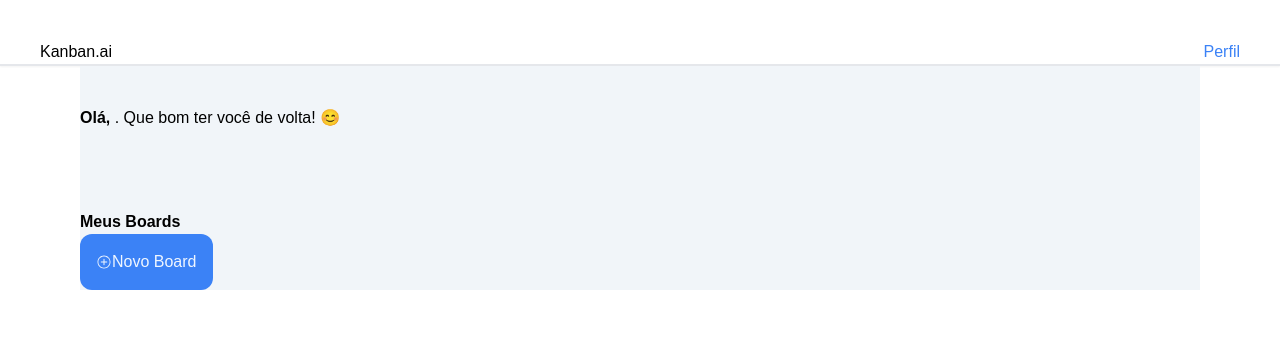
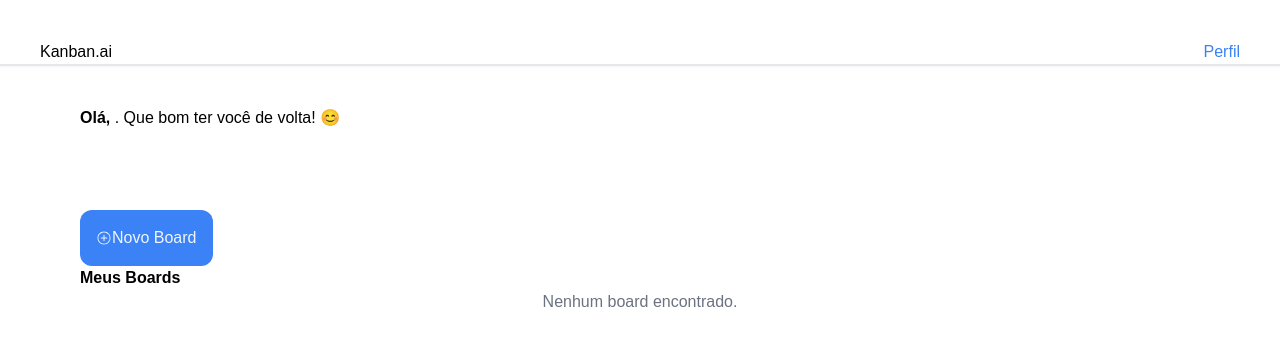
Before and after one commit to davichiqueti/kanban-ai, a Next.js app in the folder frontend/: page / in a window 1280 px wide. Shown: the top 346 px of the page. Built offline with nearby package versions, Linux system fonts and the light colour scheme.

Commit message:
my boards grid

```diff
--- a/frontend/app/page.tsx
+++ b/frontend/app/page.tsx
@@ -1,14 +1,13 @@
-"use client"
+"use client";
 
-import { createBoard } from "@/lib/services/boardServices"
+import { getMyBoards } from "@/lib/services/boardServices";
 import { getMyUser } from "@/lib/services/userServices";
 
 import Header from "@/components/header/header";
-import CreateBoardButton from "@/components/boards/createBoardBtn"
+import CreateBoardButton from "@/components/boards/createBoardBtn";
 
 import { useRouter } from "next/navigation";
 import { useState, useEffect } from "react";
-
 
 export interface User {
   name: string;
@@ -20,59 +19,81 @@ export interface User {
   id: string;
 }
 
+export interface Board {
+  id: number;
+  name: string;
+  description: string;
+  created_at: string;
+  user_links: any[];
+  cards: any[];
+}
+
 export default function Home() {
   const [user, setUser] = useState<User | null>(null);
+  const [boards, setBoards] = useState<Board[]>([]);
+
   const router = useRouter();
 
   useEffect(() => {
-    const getUser = async () => {
+    const fetchUserAndBoards = async () => {
       try {
         const result = await getMyUser();
         setUser(result);
+
+        if (result) {
+          const userBoards = await getMyBoards();
+          setBoards(userBoards);
+        }
       } catch (error) {
-        console.error("Erro ao buscar usuário:", error);
+        console.error("Erro ao buscar usuário ou boards:", error);
         setUser(null);
       }
     };
 
-    getUser();
+    fetchUserAndBoards();
   }, []);
-
-  const handleClickLogin = () => {
-    router.push("/auth");
-  };
-
-  const createBoard = async () => {
-
-    try{
-
-      const result = await createBoard()
-      console.log("page log: crated board", result)
-
-
-    } catch (error) {
-      console.error("Erro ao criar quadro:", error);
-    }
-
-  }
 
   return (
     <>
+
       <Header userInfo={user}></Header>
-      <div className="ml-20 mr-20 bg-slate-100">
+
+      <div className="ml-20 mr-20">
 
         <div className="pt-10 mb-20">
           <h1>
-            <strong>Olá, {user?.name}</strong>. Que bom  ter você de volta! 😊
+            <strong>Olá, {user?.name}</strong>. Que bom ter você de volta! 😊
           </h1>
         </div>
 
         <div>
-          <h1><strong>Meus Boards</strong></h1>
+          <CreateBoardButton />
 
-          <CreateBoardButton></CreateBoardButton>
+          <h1>
+            <strong>Meus Boards</strong>
+          </h1>
+
+          <div className="grid grid-cols-1 sm:grid-cols-2 lg:grid-cols-3 gap-4">
+            {boards.length > 0 ? (
+              boards.map((board) => (
+                <div
+                  key={board.id}
+                  className="p-4 bg-white shadow-md rounded-lg"
+                >
+
+                  <h2 className="font-bold text-lg">{board.name}</h2>
+                  <p className="text-gray-500">{board.description}</p>
+                  <p className="text-xs text-gray-400">
+                    Criado em: {new Date(board.created_at).toLocaleDateString()}
+                  </p>
+
+                </div>
+              ))
+            ) : (
+              <p className="text-gray-500 text-center col-span-3">Nenhum board encontrado.</p>
+            )}
+          </div>
         </div>
-
       </div>
     </>
   );
--- a/frontend/lib/services/boardServices.ts
+++ b/frontend/lib/services/boardServices.ts
@@ -18,3 +18,21 @@ export const createBoard = async (boardData: {name: string, description: string}
         console.error("Error creating board", error)
     }
 }
+
+export const getMyBoards = async () => {
+
+    try{
+        const token = localStorage.getItem("token")
+
+        if (!token) {
+            throw new Error("Token de autenticação não encontrado");
+          }
+
+        const response = await api.get("/boards")
+        console.log("Meus boards ", response.data)
+        return response.data
+
+    }catch(error){
+        console.error("Error creating board", error)
+    }
+}
```
